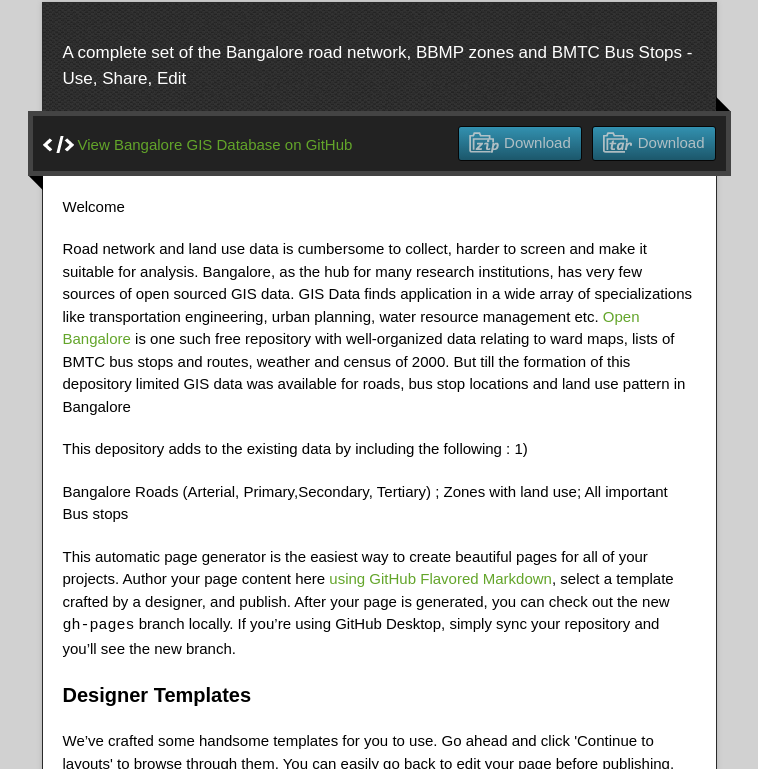
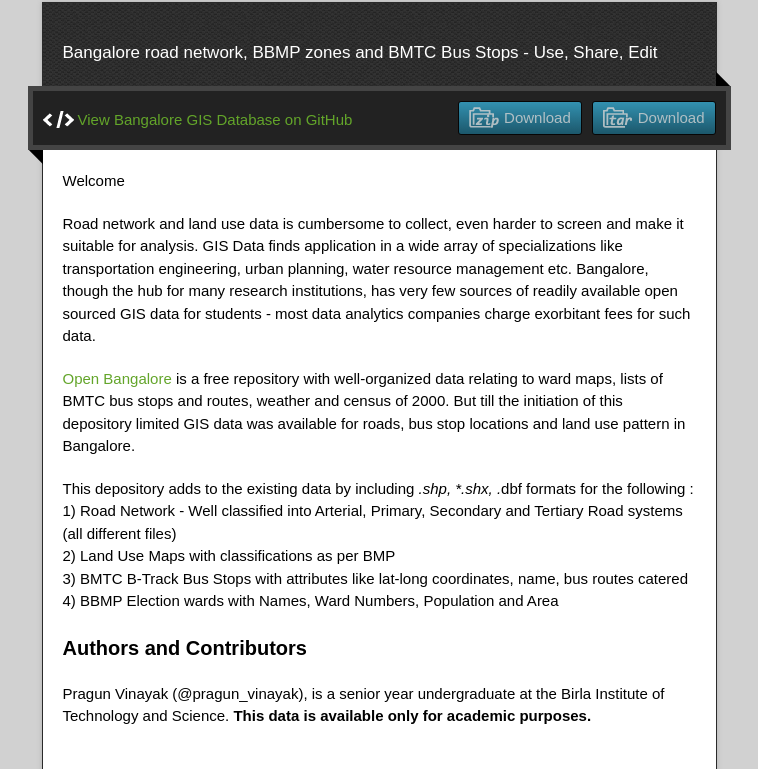
Before and after one commit to pragunvinayak/Bangalore_GIS, a plain HTML site: page index.html in a window 1280 px wide. Shown: the part 218-987 px from the top of the page, without its empty margins (261-1019 px from the left). Drawn offline with nearby package versions, Linux system fonts and the light colour scheme.

```diff
--- a/index.html
+++ b/index.html
@@ -12,7 +12,7 @@
   <script type="text/javascript" src="javascripts/script.js"></script>
 
   <title>Bangalore GIS Database</title>
-  <meta name="description" content="A complete set of the Bangalore road network, BBMP zones and BMTC Bus Stops - Use, Share, Edit ">
+  <meta name="description" content="Bangalore road network, BBMP zones and BMTC Bus Stops - Use, Share, Edit ">
 
   <meta name="viewport" content="width=device-width,initial-scale=1">
 
@@ -25,7 +25,7 @@
       <h1 class="title">Bangalore GIS Database</h1>
     </header>
     <div id="container">
-      <p class="tagline">A complete set of the Bangalore road network, BBMP zones and BMTC Bus Stops - Use, Share, Edit </p>
+      <p class="tagline">Bangalore road network, BBMP zones and BMTC Bus Stops - Use, Share, Edit </p>
       <div id="main" role="main">
         <div class="download-bar">
         <div class="inner">
@@ -38,35 +38,19 @@
         <article class="markdown-body">
           <p>Welcome</p>
 
-<p>Road network and land use data is cumbersome to collect, harder to screen and make it suitable for analysis. Bangalore, as the hub for many research institutions, has very few sources of open sourced GIS data. GIS Data finds application in a wide array of specializations like transportation engineering, urban planning, water resource management etc.
-<a href="http://openbangalore.org/available-data/"> Open Bangalore </a> is one such free repository with well-organized  data relating to ward maps, lists of BMTC bus stops and routes, weather and census of 2000. But till the formation of this depository limited GIS data was available for roads, bus stop locations and land use pattern in Bangalore </p><p></p>
+<p>Road network and land use data is cumbersome to collect, even harder to screen and make it suitable for analysis. GIS Data finds application in a wide array of specializations like transportation engineering, urban planning, water resource management etc. Bangalore, though the hub for many research institutions, has very few sources of readily available open sourced GIS data for students - most data analytics companies charge exorbitant fees for such data. </p><p></p>
+<a href="http://openbangalore.org/available-data/"> Open Bangalore </a> is a free repository with well-organized  data relating to ward maps, lists of BMTC bus stops and routes, weather and census of 2000. But till the initiation of this depository limited GIS data was available for roads, bus stop locations and land use pattern in Bangalore.<p></p>
 
-<p>This depository adds to the existing data by including the following :
-1)</p>
-
-<p>Bangalore Roads (Arterial, Primary,Secondary, Tertiary) ; Zones with land use; All important Bus stops</p>
-
-<p>This automatic page generator is the easiest way to create beautiful pages for all of your projects. Author your page content here <a href="https://guides.github.com/features/mastering-markdown/">using GitHub Flavored Markdown</a>, select a template crafted by a designer, and publish. After your page is generated, you can check out the new <code>gh-pages</code> branch locally. If you’re using GitHub Desktop, simply sync your repository and you’ll see the new branch.</p>
-
-<h3>
-<a id="designer-templates" class="anchor" href="#designer-templates" aria-hidden="true"><span class="octicon octicon-link"></span></a>Designer Templates</h3>
-
-<p>We’ve crafted some handsome templates for you to use. Go ahead and click 'Continue to layouts' to browse through them. You can easily go back to edit your page before publishing. After publishing your page, you can revisit the page generator and switch to another theme. Your Page content will be preserved.</p>
-
-<h3>
-<a id="creating-pages-manually" class="anchor" href="#creating-pages-manually" aria-hidden="true"><span class="octicon octicon-link"></span></a>Creating pages manually</h3>
-
-<p>If you prefer to not use the automatic generator, push a branch named <code>gh-pages</code> to your repository to create a page manually. In addition to supporting regular HTML content, GitHub Pages support Jekyll, a simple, blog aware static site generator. Jekyll makes it easy to create site-wide headers and footers without having to copy them across every page. It also offers intelligent blog support and other advanced templating features.</p>
+<p>This depository adds to the existing data by including <em>.shp, *.shx, .</em>dbf formats for the following : <br>
+1) Road Network - Well classified into Arterial, Primary, Secondary and Tertiary Road systems (all different files)<br>
+2) Land Use Maps with classifications as per BMP<br>
+3) BMTC B-Track Bus Stops with attributes like lat-long coordinates, name, bus routes catered<br>
+4) BBMP Election wards with Names, Ward Numbers, Population and Area <br></p>
 
 <h3>
 <a id="authors-and-contributors" class="anchor" href="#authors-and-contributors" aria-hidden="true"><span class="octicon octicon-link"></span></a>Authors and Contributors</h3>
 
-<p>You can @pragun_vinayak a GitHub username to generate a link to their profile. The resulting <code>&lt;a&gt;</code> element will link to the contributor’s GitHub Profile. For example: In 2007, Chris Wanstrath (<a href="https://github.com/defunkt" class="user-mention">@defunkt</a>), PJ Hyett (<a href="https://github.com/pjhyett" class="user-mention">@pjhyett</a>), and Tom Preston-Werner (<a href="https://github.com/mojombo" class="user-mention">@mojombo</a>) founded GitHub.</p>
-
-<h3>
-<a id="support-or-contact" class="anchor" href="#support-or-contact" aria-hidden="true"><span class="octicon octicon-link"></span></a>Support or Contact</h3>
-
-<p>Having trouble with Pages? Check out our <a href="https://help.github.com/pages">documentation</a> or <a href="https://github.com/contact">contact support</a> and we’ll help you sort it out.</p>
+<p>Pragun Vinayak (@pragun_vinayak), is a senior year undergraduate at the Birla Institute of Technology and Science. <b>This data is available only for academic purposes.</b>  </p>
         </article>
       </div>
     </div>
```
Also changed, not shown: params.json (+1 -1 lines).
